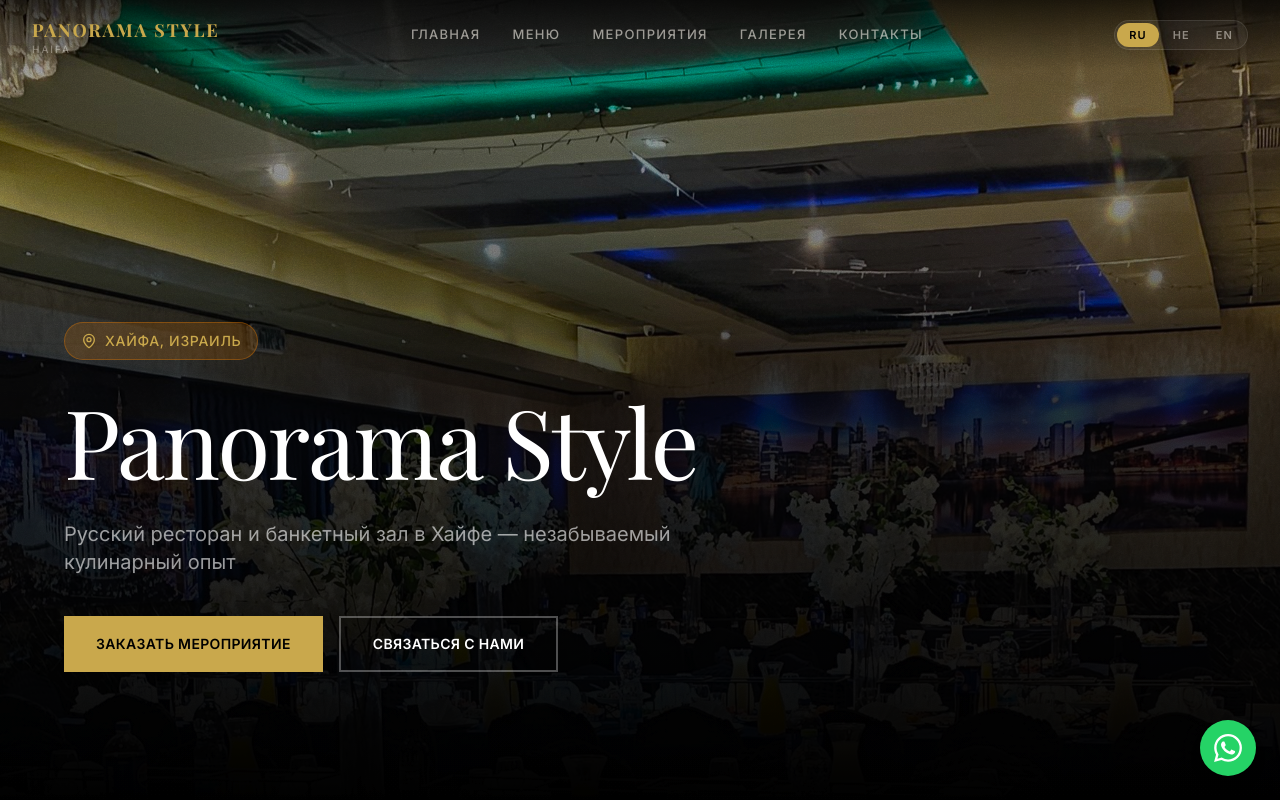
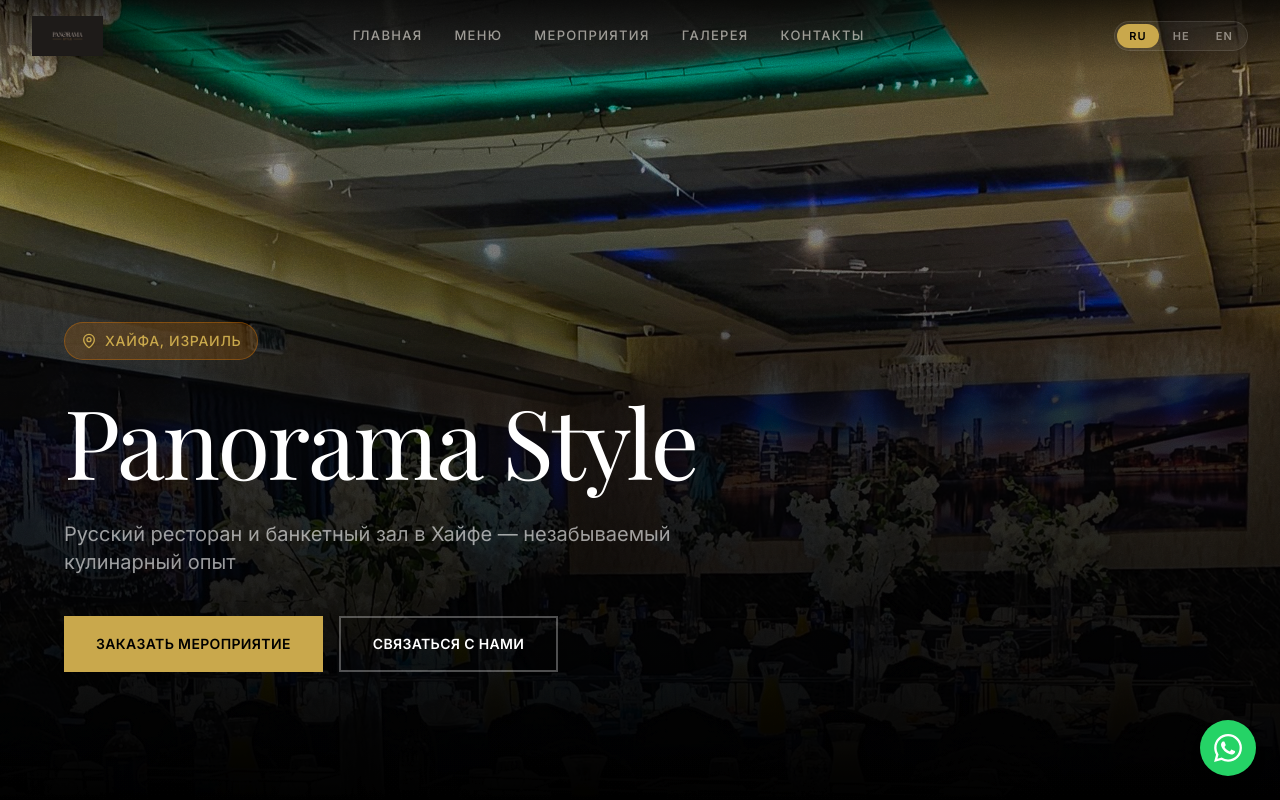
Before and after one commit to ediftw17/panorama-style-website, a Next.js app: page / in a window 1280 px wide. Shown: the top 800 px of the page. Built offline with nearby package versions, Linux system fonts and the light colour scheme.

Commit message:
feat: add logo to nav and footer

```diff
--- a/components/Footer.tsx
+++ b/components/Footer.tsx
@@ -1,6 +1,7 @@
 'use client'
 
 import Link from 'next/link'
+import Image from 'next/image'
 import { useLang } from '@/lib/LanguageContext'
 import { content } from '@/lib/content'
 
@@ -23,9 +24,14 @@
 
           {/* Col 1: Logo + tagline */}
           <div>
-            <div className="font-playfair text-xl font-bold text-gold mb-1 tracking-wide">
-              Panorama Style
-            </div>
+            <Image
+              src="/images/logo.png"
+              alt="Panorama Style"
+              width={180}
+              height={64}
+              className="h-12 w-auto object-contain mb-3"
+              unoptimized
+            />
             <div className="text-white/35 text-xs font-sans mb-5 tracking-wide">{t.footer.tagline}</div>
             <div className="text-white/20 text-[11px] font-sans">
               Restaurant Guru: 4.2/5 · {t.ui.ratingBadge}
--- a/components/Nav.tsx
+++ b/components/Nav.tsx
@@ -2,6 +2,7 @@
 
 import { useEffect, useState } from 'react'
 import Link from 'next/link'
+import Image from 'next/image'
 import { useLang } from '@/lib/LanguageContext'
 import { content, Lang } from '@/lib/content'
 
@@ -48,13 +49,16 @@
         <div className="flex items-center justify-between h-18 py-4">
 
           {/* Logo */}
-          <Link href="/" className="flex flex-col leading-none">
-            <span className="font-playfair text-lg font-bold text-gold tracking-widest uppercase">
-              Panorama Style
-            </span>
-            <span className="text-[10px] text-cream/40 tracking-[0.2em] uppercase font-light">
-              Haifa
-            </span>
+          <Link href="/" className="flex items-center">
+            <Image
+              src="/images/logo.png"
+              alt="Panorama Style"
+              width={160}
+              height={56}
+              className="h-10 w-auto object-contain"
+              priority
+              unoptimized
+            />
           </Link>
 
           {/* Desktop nav links */}
```
Also changed, not shown: public/images/logo-v1.png (added), public/images/logo.png (added).
